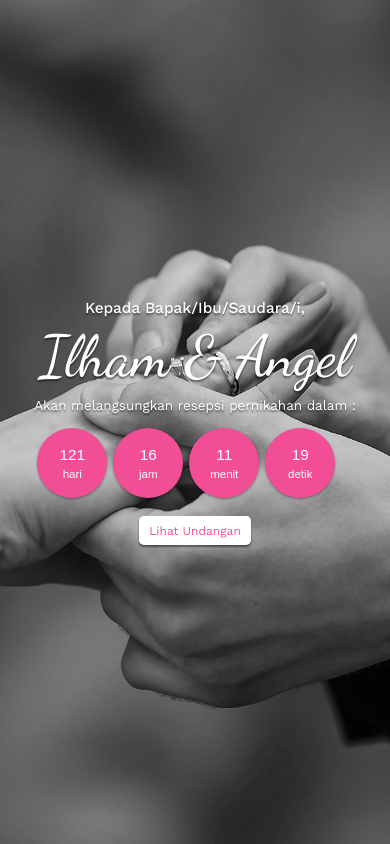
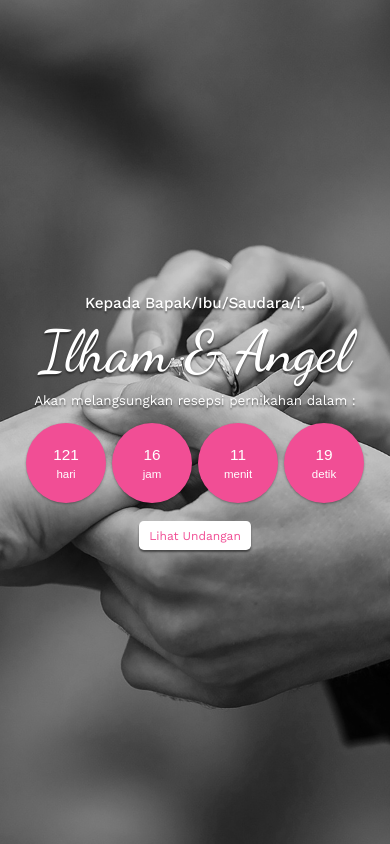
Before and after one commit to Mochfahmi17/wedding-party, a plain HTML site: page index.html in a window 390 px wide. Shown: the top 844 px of the page. Drawn offline with nearby package versions, Linux system fonts and the light colour scheme; some packages are replaced by stand-ins of ours; a script that the page names is missing.

Commit message:
Mengubah padding menjadi 40px di ukuran mobile

```diff
--- a/style.css
+++ b/style.css
@@ -469,7 +469,7 @@ footer a:hover {
     font-size: 60%;
   }
   .simply-countdown > .simply-section {
-    padding: 35px;
+    padding: 40px;
     margin: 3px;
   }
 
```
